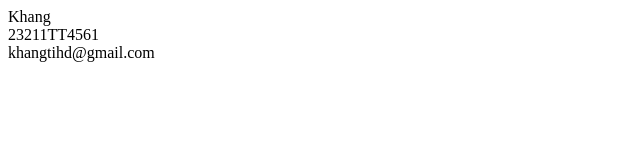
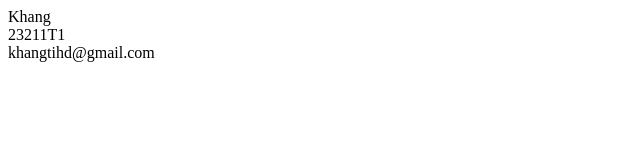
Before and after one commit to ImKaN001/Tai-lieu, a plain HTML site: page index.html in a window 1280 px wide. Shown: the full height of the page, 0-640 px from the left. Drawn offline with Linux system fonts and the light colour scheme.

Commit message:
Update index.html

```diff
--- a/index.html
+++ b/index.html
@@ -6,7 +6,7 @@
 
 <body>
 	<div>	Khang<br>
-		23211TT4561<br>
+		23211T1<br>
 		 khangtihd@gmail.com</div>
 </body>
 </html>
```
